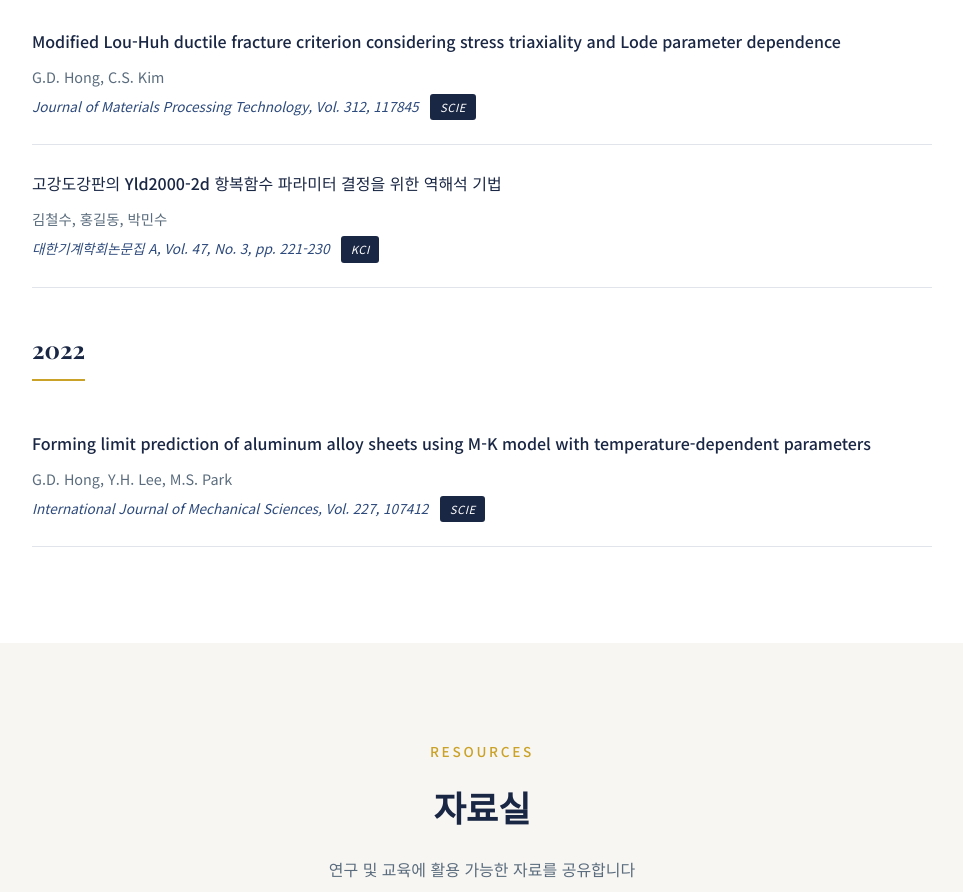
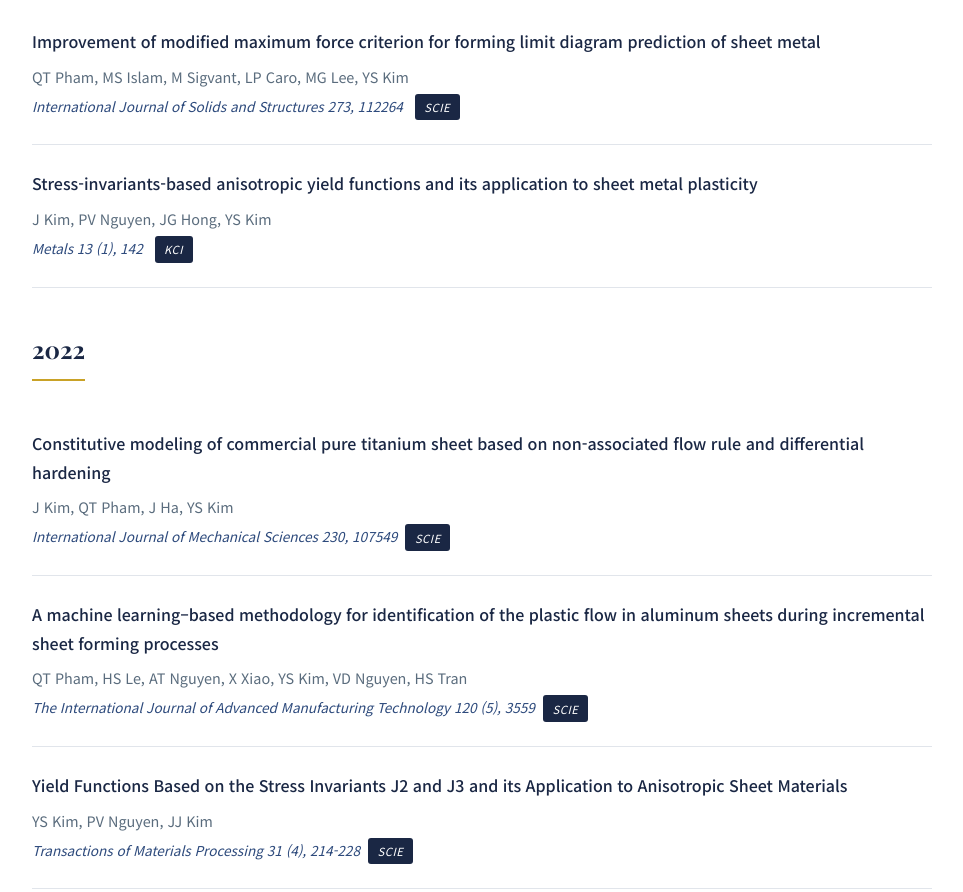
Before and after one commit to yskim9574/metal-forming-lab, a plain HTML site: page index.html in a window 1280 px wide. Shown: the part 6176-7068 px from the top of the page, without its empty margins (158-1121 px from the left). Drawn offline with nearby package versions, Linux system fonts and the light colour scheme.

Commit message:
Update index.html

```diff
--- a/index.html
+++ b/index.html
@@ -1583,22 +1583,32 @@
 
                 <h3 class="pub-year">2023</h3>
                 <div class="pub-item fade-in">
-                    <p class="pub-title">Modified Lou-Huh ductile fracture criterion considering stress triaxiality and Lode parameter dependence</p>
-                    <p class="pub-authors">G.D. Hong, C.S. Kim</p>
-                    <p class="pub-journal">Journal of Materials Processing Technology, Vol. 312, 117845 <span class="pub-type">SCIE</span></p>
+                    <p class="pub-title">Improvement of modified maximum force criterion for forming limit diagram prediction of sheet metal</p>
+                    <p class="pub-authors">QT Pham, MS Islam, M Sigvant, LP Caro, MG Lee, YS Kim</p>
+                    <p class="pub-journal">International Journal of Solids and Structures 273, 112264 <span class="pub-type">SCIE</span></p>
                 </div>
                 <div class="pub-item fade-in">
-                    <p class="pub-title">고강도강판의 Yld2000-2d 항복함수 파라미터 결정을 위한 역해석 기법</p>
-                    <p class="pub-authors">김철수, 홍길동, 박민수</p>
-                    <p class="pub-journal">대한기계학회논문집 A, Vol. 47, No. 3, pp. 221-230 <span class="pub-type">KCI</span></p>
+                    <p class="pub-title">Stress-invariants-based anisotropic yield functions and its application to sheet metal plasticity</p>
+                    <p class="pub-authors">J Kim, PV Nguyen, JG Hong, YS Kim</p>
+                    <p class="pub-journal">Metals 13 (1), 142 <span class="pub-type">KCI</span></p>
                 </div>
 
                 <h3 class="pub-year">2022</h3>
                 <div class="pub-item fade-in">
-                    <p class="pub-title">Forming limit prediction of aluminum alloy sheets using M-K model with temperature-dependent parameters</p>
-                    <p class="pub-authors">G.D. Hong, Y.H. Lee, M.S. Park</p>
-                    <p class="pub-journal">International Journal of Mechanical Sciences, Vol. 227, 107412 <span class="pub-type">SCIE</span></p>
-                </div>
+                    <p class="pub-title">Constitutive modeling of commercial pure titanium sheet based on non-associated flow rule and differential hardening</p>
+                    <p class="pub-authors">J Kim, QT Pham, J Ha, YS Kim</p>
+                    <p class="pub-journal">International Journal of Mechanical Sciences 230, 107549<span class="pub-type">SCIE</span></p>
+                </div>
+                <div class="pub-item fade-in">
+                    <p class="pub-title">A machine learning–based methodology for identification of the plastic flow in aluminum sheets during incremental sheet forming processes</p>
+                    <p class="pub-authors">QT Pham, HS Le, AT Nguyen, X Xiao, YS Kim, VD Nguyen, HS Tran</p>
+                    <p class="pub-journal">The International Journal of Advanced Manufacturing Technology 120 (5), 3559<span class="pub-type">SCIE</span></p>
+                </div>
+                <div class="pub-item fade-in">
+                    <p class="pub-title">Yield Functions Based on the Stress Invariants J2 and J3 and its Application to Anisotropic Sheet Materials</p>
+                    <p class="pub-authors">YS Kim, PV Nguyen, JJ Kim</p>
+                    <p class="pub-journal">Transactions of Materials Processing 31 (4), 214-228<span class="pub-type">SCIE</span></p>
+            </div>
             </div>
         </div>
     </section>
```
